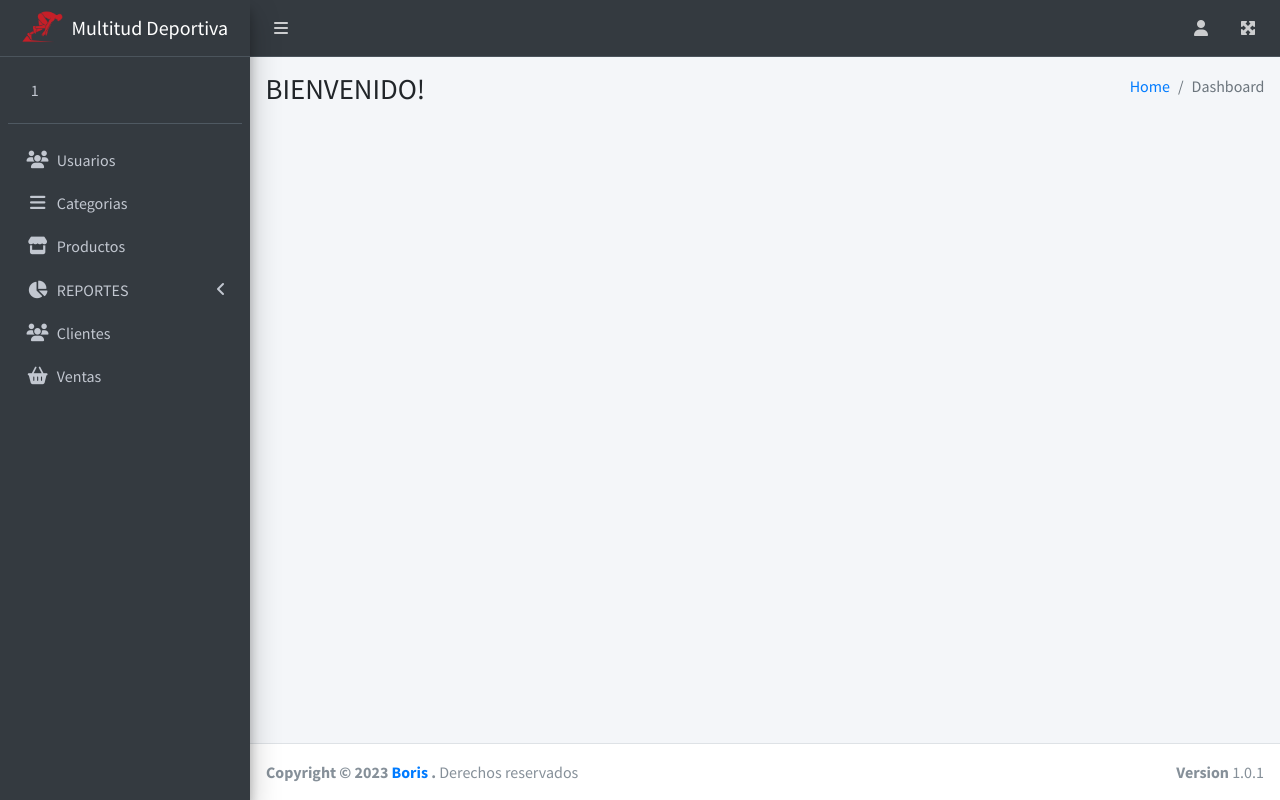
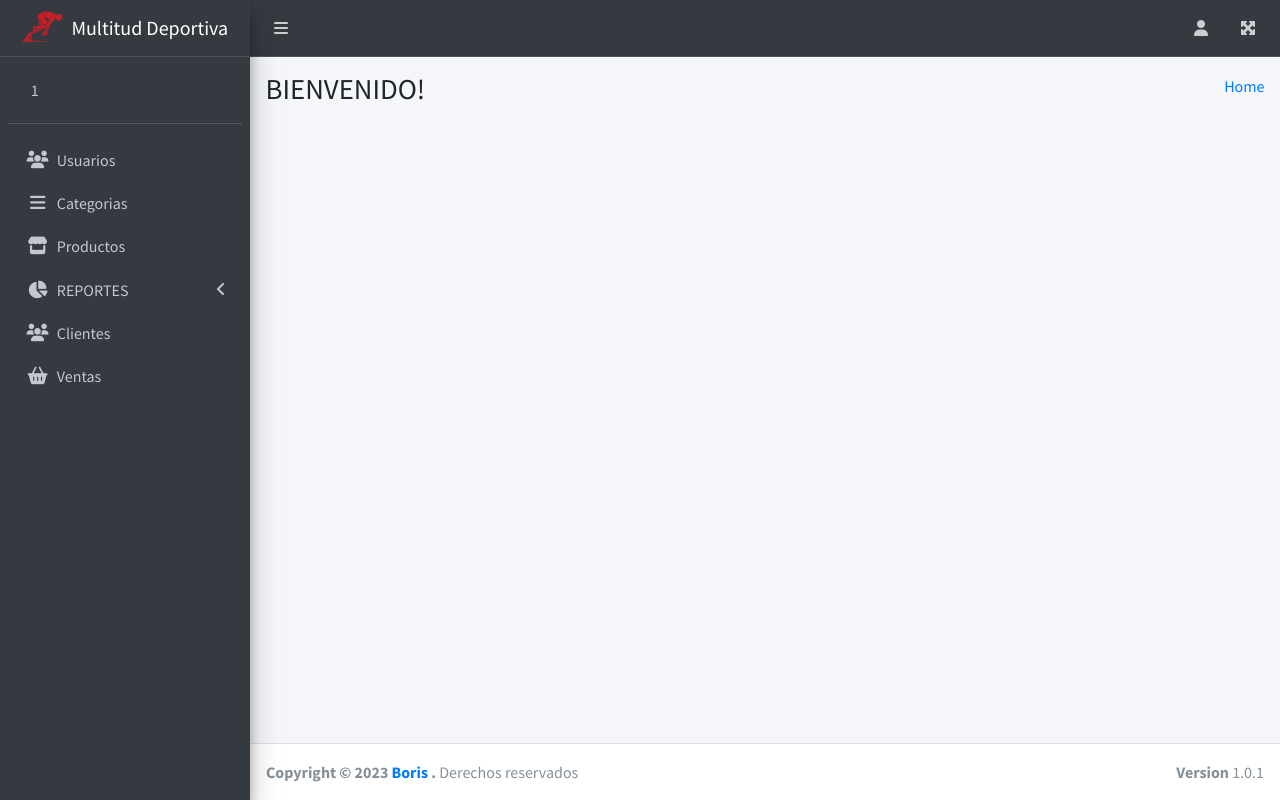
Before and after one commit to aspeti/tienda, a CodeIgniter app: page /tienda/dashboard in a window 1280 px wide. Run offline with CodeIgniter, Linux system fonts and the light colour scheme; the visitor is signed in with stand-in values (Sample User, id 1); some libraries are stand-ins or nearby versions.

Commit message:
dashboard

```diff
--- a/application/views/admin/dashboard.php
+++ b/application/views/admin/dashboard.php
@@ -10,7 +10,6 @@
           <div class="col-sm-6">
             <ol class="breadcrumb float-sm-right">
               <li class="breadcrumb-item"><a href="#">Home</a></li>
-              <li class="breadcrumb-item active">Dashboard</li>
             </ol>
           </div><!-- /.col -->
         </div><!-- /.row -->
```
